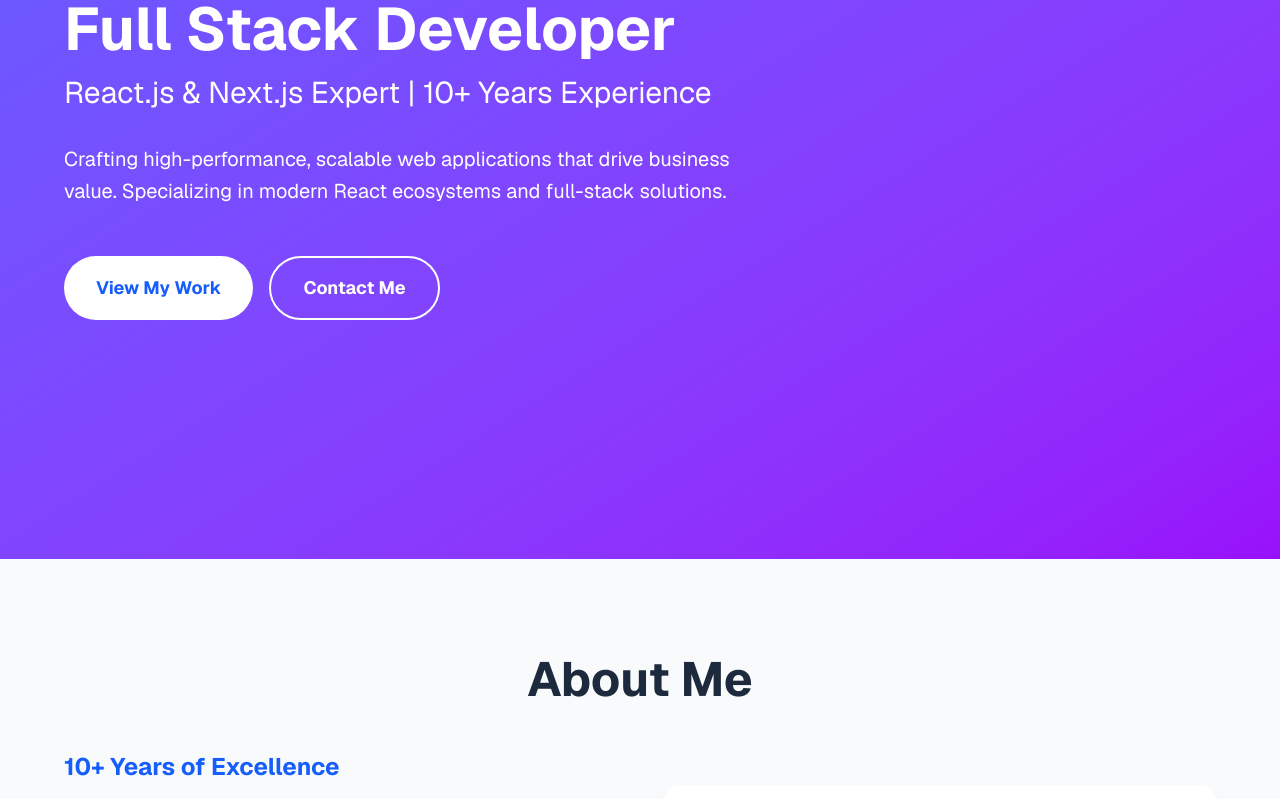
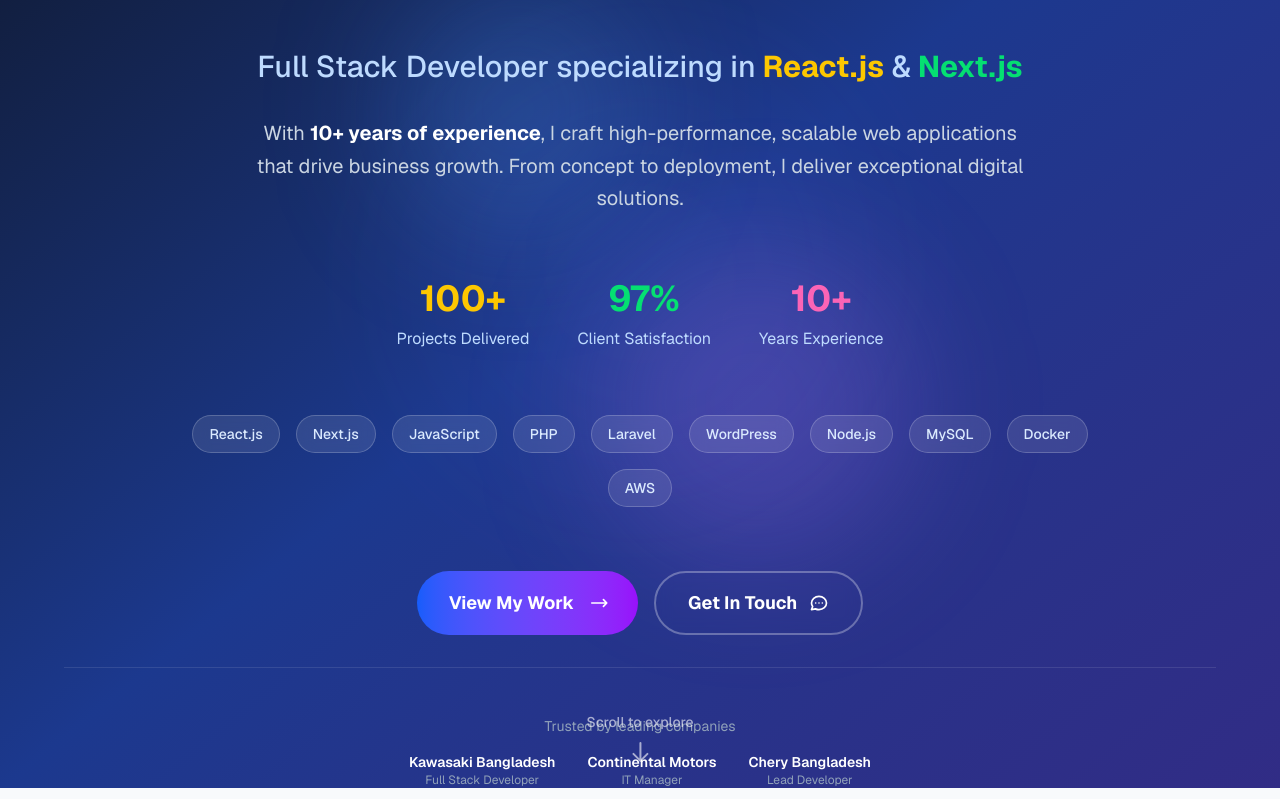
Before and after one commit to ratan-mia/ratan-mia-full-stack-developer, a Next.js app: page / in a window 1280 px wide. Shown: the part 241-1040 px from the top of the page. Built offline with nearby package versions, Linux system fonts and the light colour scheme.

Commit message:
fixed the initial not found issues

```diff
--- a/src/app/components/home/Experience.jsx
+++ b/src/app/components/home/Experience.jsx
@@ -1,3 +1,5 @@
+'use client';
+
 import { motion } from 'framer-motion';
 
 const Experience = () => {
--- a/src/app/components/home/Hero.jsx
+++ b/src/app/components/home/Hero.jsx
@@ -1,72 +1,266 @@
+'use client';
 import { motion } from 'framer-motion';
 
 const Hero = () => {
-  const scrollToSection = (sectionId) => {
-    const element = document.getElementById(sectionId);
-    if (element) {
-      element.scrollIntoView({ behavior: 'smooth' });
-    }
-  };
+  return (
+    <section className="min-h-screen flex items-center justify-center bg-gradient-to-br from-slate-900 via-blue-900 to-indigo-900 text-white px-4 md:px-8 relative overflow-hidden">
+      {/* Animated Background Elements */}
+      <div className="absolute inset-0 overflow-hidden">
+        <motion.div
+          className="absolute top-1/4 left-1/4 w-64 h-64 bg-blue-400/20 rounded-full blur-3xl"
+          animate={{
+            x: [0, 100, 0],
+            y: [0, -50, 0],
+          }}
+          transition={{
+            duration: 20,
+            repeat: Infinity,
+            ease: "linear"
+          }}
+        />
+        <motion.div
+          className="absolute bottom-1/4 right-1/4 w-80 h-80 bg-purple-400/20 rounded-full blur-3xl"
+          animate={{
+            x: [0, -80, 0],
+            y: [0, 60, 0],
+          }}
+          transition={{
+            duration: 25,
+            repeat: Infinity,
+            ease: "linear"
+          }}
+        />
+        <motion.div
+          className="absolute top-1/2 left-1/2 transform -translate-x-1/2 -translate-y-1/2 w-96 h-96 bg-indigo-400/10 rounded-full blur-3xl"
+          animate={{
+            scale: [1, 1.2, 1],
+            opacity: [0.3, 0.6, 0.3],
+          }}
+          transition={{
+            duration: 15,
+            repeat: Infinity,
+            ease: "easeInOut"
+          }}
+        />
+      </div>
 
-  return (
-    <section className="min-h-screen flex items-center bg-gradient-to-br from-indigo-500 to-purple-600 text-white px-8">
-      <div className="max-w-6xl mx-auto w-full">
-        <motion.div
-          initial={{ opacity: 0, y: 50 }}
-          animate={{ opacity: 1, y: 0 }}
-          transition={{ duration: 1, ease: "easeOut" }}
-        >
-          <motion.h1
-            className="text-4xl md:text-6xl font-bold mb-4"
+      <div className="max-w-6xl mx-auto w-full relative z-10">
+        <div className="text-center space-y-8">
+          {/* Status Badge */}
+          <motion.div
+            initial={{ opacity: 0, scale: 0.5 }}
+            animate={{ opacity: 1, scale: 1 }}
+            transition={{ duration: 0.6, ease: "easeOut" }}
+            className="inline-flex items-center gap-3 bg-green-500/20 border border-green-400/30 px-6 py-3 rounded-full backdrop-blur-sm"
+          >
+            <motion.div
+              className="w-3 h-3 bg-green-400 rounded-full"
+              animate={{ scale: [1, 1.2, 1] }}
+              transition={{ duration: 2, repeat: Infinity }}
+            />
+            <span className="text-green-200 font-medium text-sm">Available for New Projects</span>
+          </motion.div>
+
+          {/* Main Heading */}
+          <motion.div
             initial={{ opacity: 0, y: 30 }}
             animate={{ opacity: 1, y: 0 }}
             transition={{ delay: 0.2, duration: 0.8 }}
+            className="space-y-4"
           >
-            Full Stack Developer
-          </motion.h1>
+            <h1 className="text-4xl md:text-6xl lg:text-7xl font-bold leading-tight">
+              <motion.span
+                className="block text-white"
+                initial={{ opacity: 0, x: -50 }}
+                animate={{ opacity: 1, x: 0 }}
+                transition={{ delay: 0.4, duration: 0.8 }}
+              >
+                Hi, I'm
+              </motion.span>
+              <motion.span
+                className="block bg-gradient-to-r from-blue-400 via-purple-400 to-pink-400 bg-clip-text text-transparent font-extrabold"
+                initial={{ opacity: 0, x: 50 }}
+                animate={{ opacity: 1, x: 0 }}
+                transition={{ delay: 0.6, duration: 0.8 }}
+              >
+                Ratan Mia
+              </motion.span>
+            </h1>
+          </motion.div>
 
+          {/* Subtitle */}
           <motion.h2
-            className="text-xl md:text-3xl mb-8 opacity-90 font-normal"
-            initial={{ opacity: 0, y: 30 }}
-            animate={{ opacity: 1, y: 0 }}
-            transition={{ delay: 0.4, duration: 0.8 }}
-          >
-            React.js & Next.js Expert | 10+ Years Experience
-          </motion.h2>
-
-          <motion.p
-            className="text-lg md:text-xl mb-12 max-w-2xl opacity-80 leading-relaxed"
-            initial={{ opacity: 0, y: 30 }}
-            animate={{ opacity: 1, y: 0 }}
-            transition={{ delay: 0.6, duration: 0.8 }}
-          >
-            Crafting high-performance, scalable web applications that drive business value.
-            Specializing in modern React ecosystems and full-stack solutions.
-          </motion.p>
-
-          <motion.div
-            className="flex flex-col sm:flex-row gap-4"
-            initial={{ opacity: 0, y: 30 }}
+            className="text-xl md:text-2xl lg:text-3xl text-blue-200 font-medium max-w-4xl mx-auto"
+            initial={{ opacity: 0, y: 20 }}
             animate={{ opacity: 1, y: 0 }}
             transition={{ delay: 0.8, duration: 0.8 }}
           >
-            <motion.button
-              onClick={() => scrollToSection('projects')}
-              className="px-8 py-4 bg-white text-blue-600 rounded-full text-lg font-bold hover:shadow-lg transition-all duration-300"
-              whileHover={{ scale: 1.05, boxShadow: '0 10px 25px rgba(0,0,0,0.2)' }}
+            Full Stack Developer specializing in
+            <span className="text-yellow-400 font-bold"> React.js</span> &
+            <span className="text-green-400 font-bold"> Next.js</span>
+          </motion.h2>
+
+          {/* Description */}
+          <motion.p
+            className="text-lg md:text-xl text-slate-300 leading-relaxed max-w-3xl mx-auto"
+            initial={{ opacity: 0, y: 20 }}
+            animate={{ opacity: 1, y: 0 }}
+            transition={{ delay: 1, duration: 0.8 }}
+          >
+            With <span className="text-white font-bold">10+ years of experience</span>, I craft high-performance,
+            scalable web applications that drive business growth. From concept to deployment,
+            I deliver exceptional digital solutions.
+          </motion.p>
+
+          {/* Key Stats */}
+          <motion.div
+            className="flex flex-wrap justify-center gap-8 md:gap-12 py-8"
+            initial={{ opacity: 0, y: 30 }}
+            animate={{ opacity: 1, y: 0 }}
+            transition={{ delay: 1.2, duration: 0.8 }}
+          >
+            <motion.div
+              className="text-center"
+              whileHover={{ scale: 1.05 }}
+              transition={{ duration: 0.2 }}
+            >
+              <div className="text-3xl md:text-4xl font-bold text-yellow-400 mb-2">100+</div>
+              <div className="text-blue-200 text-sm md:text-base">Projects Delivered</div>
+            </motion.div>
+            <motion.div
+              className="text-center"
+              whileHover={{ scale: 1.05 }}
+              transition={{ duration: 0.2 }}
+            >
+              <div className="text-3xl md:text-4xl font-bold text-green-400 mb-2">97%</div>
+              <div className="text-blue-200 text-sm md:text-base">Client Satisfaction</div>
+            </motion.div>
+            <motion.div
+              className="text-center"
+              whileHover={{ scale: 1.05 }}
+              transition={{ duration: 0.2 }}
+            >
+              <div className="text-3xl md:text-4xl font-bold text-pink-400 mb-2">10+</div>
+              <div className="text-blue-200 text-sm md:text-base">Years Experience</div>
+            </motion.div>
+          </motion.div>
+
+          {/* Technology Stack */}
+          <motion.div
+            className="flex flex-wrap justify-center gap-3 md:gap-4 max-w-4xl mx-auto"
+            initial={{ opacity: 0, y: 20 }}
+            animate={{ opacity: 1, y: 0 }}
+            transition={{ delay: 1.4, duration: 0.8 }}
+          >
+            {[
+              'React.js', 'Next.js', 'JavaScript', 'PHP', 'Laravel',
+              'WordPress', 'Node.js', 'MySQL', 'Docker', 'AWS'
+            ].map((tech, index) => (
+              <motion.span
+                key={tech}
+                className="px-4 py-2 bg-white/10 backdrop-blur-sm border border-white/20 rounded-full text-sm font-medium text-blue-100 hover:bg-white/20 transition-colors duration-200"
+                initial={{ opacity: 0, scale: 0.8 }}
+                animate={{ opacity: 1, scale: 1 }}
+                transition={{ delay: 1.4 + index * 0.1, duration: 0.5 }}
+                whileHover={{ scale: 1.05, y: -2 }}
+              >
+                {tech}
+              </motion.span>
+            ))}
+          </motion.div>
+
+          {/* Call to Action Buttons */}
+          <motion.div
+            className="flex flex-col sm:flex-row gap-4 justify-center pt-8"
+            initial={{ opacity: 0, y: 30 }}
+            animate={{ opacity: 1, y: 0 }}
+            transition={{ delay: 1.6, duration: 0.8 }}
+          >
+            <motion.a
+              href="#projects"
+              className="group inline-flex items-center justify-center gap-3 px-8 py-4 bg-gradient-to-r from-blue-600 to-purple-600 text-white rounded-full font-bold text-lg hover:shadow-2xl transition-all duration-300"
+              whileHover={{
+                scale: 1.05,
+                y: -3,
+                boxShadow: "0 20px 40px rgba(59, 130, 246, 0.4)"
+              }}
               whileTap={{ scale: 0.95 }}
             >
-              View My Work
-            </motion.button>
-            <motion.button
-              onClick={() => scrollToSection('contact')}
-              className="px-8 py-4 bg-transparent border-2 border-white text-white rounded-full text-lg font-bold hover:bg-white hover:text-blue-600 transition-all duration-300"
-              whileHover={{ scale: 1.05 }}
+              <span>View My Work</span>
+              <motion.svg
+                className="w-5 h-5"
+                fill="none"
+                stroke="currentColor"
+                viewBox="0 0 24 24"
+                animate={{ x: [0, 5, 0] }}
+                transition={{ duration: 1.5, repeat: Infinity }}
+              >
+                <path strokeLinecap="round" strokeLinejoin="round" strokeWidth={2} d="M17 8l4 4m0 0l-4 4m4-4H3" />
+              </motion.svg>
+            </motion.a>
+
+            <motion.a
+              href="#contact"
+              className="group inline-flex items-center justify-center gap-3 px-8 py-4 bg-transparent border-2 border-white/30 text-white rounded-full font-bold text-lg hover:bg-white hover:text-slate-900 transition-all duration-300 backdrop-blur-sm"
+              whileHover={{ scale: 1.05, y: -3 }}
               whileTap={{ scale: 0.95 }}
             >
-              Contact Me
-            </motion.button>
+              <span>Get In Touch</span>
+              <svg className="w-5 h-5" fill="none" stroke="currentColor" viewBox="0 0 24 24">
+                <path strokeLinecap="round" strokeLinejoin="round" strokeWidth={2} d="M8 12h.01M12 12h.01M16 12h.01M21 12c0 4.418-4.03 8-9 8a9.863 9.863 0 01-4.255-.949L3 20l1.395-3.72C3.512 15.042 3 13.574 3 12c0-4.418 4.03-8 9-8s9 3.582 9 8z" />
+              </svg>
+            </motion.a>
           </motion.div>
+
+          {/* Trusted By Section */}
+          <motion.div
+            className="pt-12 border-t border-white/10"
+            initial={{ opacity: 0, y: 20 }}
+            animate={{ opacity: 1, y: 0 }}
+            transition={{ delay: 1.8, duration: 0.8 }}
+          >
+            <p className="text-slate-400 text-sm mb-4">Trusted by leading companies</p>
+            <div className="flex flex-wrap justify-center items-center gap-6 md:gap-8">
+              {[
+                { name: 'Kawasaki Bangladesh', role: 'Full Stack Developer' },
+                { name: 'Continental Motors', role: 'IT Manager' },
+                { name: 'Chery Bangladesh', role: 'Lead Developer' }
+              ].map((company, index) => (
+                <motion.div
+                  key={company.name}
+                  className="text-center"
+                  initial={{ opacity: 0, y: 10 }}
+                  animate={{ opacity: 1, y: 0 }}
+                  transition={{ delay: 2 + index * 0.2, duration: 0.6 }}
+                  whileHover={{ scale: 1.05 }}
+                >
+                  <div className="text-white font-semibold text-sm">{company.name}</div>
+                  <div className="text-slate-400 text-xs">{company.role}</div>
+                </motion.div>
+              ))}
+            </div>
+          </motion.div>
+        </div>
+
+        {/* Scroll Indicator */}
+        <motion.div
+          className="absolute bottom-8 left-1/2 transform -translate-x-1/2"
+          initial={{ opacity: 0 }}
+          animate={{ opacity: 1 }}
+          transition={{ delay: 2.5, duration: 1 }}
+        >
+          <motion.a
+            href="#about"
+            className="flex flex-col items-center gap-2 text-white/60 hover:text-white transition-colors duration-200"
+            animate={{ y: [0, 8, 0] }}
+            transition={{ duration: 2, repeat: Infinity }}
+            whileHover={{ scale: 1.1 }}
+          >
+            <span className="text-sm font-medium">Scroll to explore</span>
+            <svg className="w-6 h-6" fill="none" stroke="currentColor" viewBox="0 0 24 24">
+              <path strokeLinecap="round" strokeLinejoin="round" strokeWidth={2} d="M19 14l-7 7m0 0l-7-7m7 7V3" />
+            </svg>
+          </motion.a>
         </motion.div>
       </div>
     </section>
--- a/src/app/components/home/Projects.jsx
+++ b/src/app/components/home/Projects.jsx
@@ -1,3 +1,5 @@
+
+'use client';
 import { motion } from 'framer-motion';
 
 const Projects = () => {
--- a/src/app/components/home/Services.jsx
+++ b/src/app/components/home/Services.jsx
@@ -1,3 +1,4 @@
+'use client';
 import { motion } from 'framer-motion';
 
 const Services = () => {
--- a/src/app/components/home/Skills.jsx
+++ b/src/app/components/home/Skills.jsx
@@ -1,3 +1,5 @@
+'use client';
+
 import { motion } from 'framer-motion';
 
 const Skills = () => {
--- a/tsconfig.json
+++ b/tsconfig.json
@@ -29,7 +29,7 @@
     "**/*.ts",
     "**/*.tsx",
     ".next/types/**/*.ts",
-    "src/app/page.jsx"
+    "src/app/page.tsx"
   ],
   "exclude": ["node_modules"]
 }
```
Also changed, not shown: src/app/page.tsx (renamed from src/app/page.jsx).
